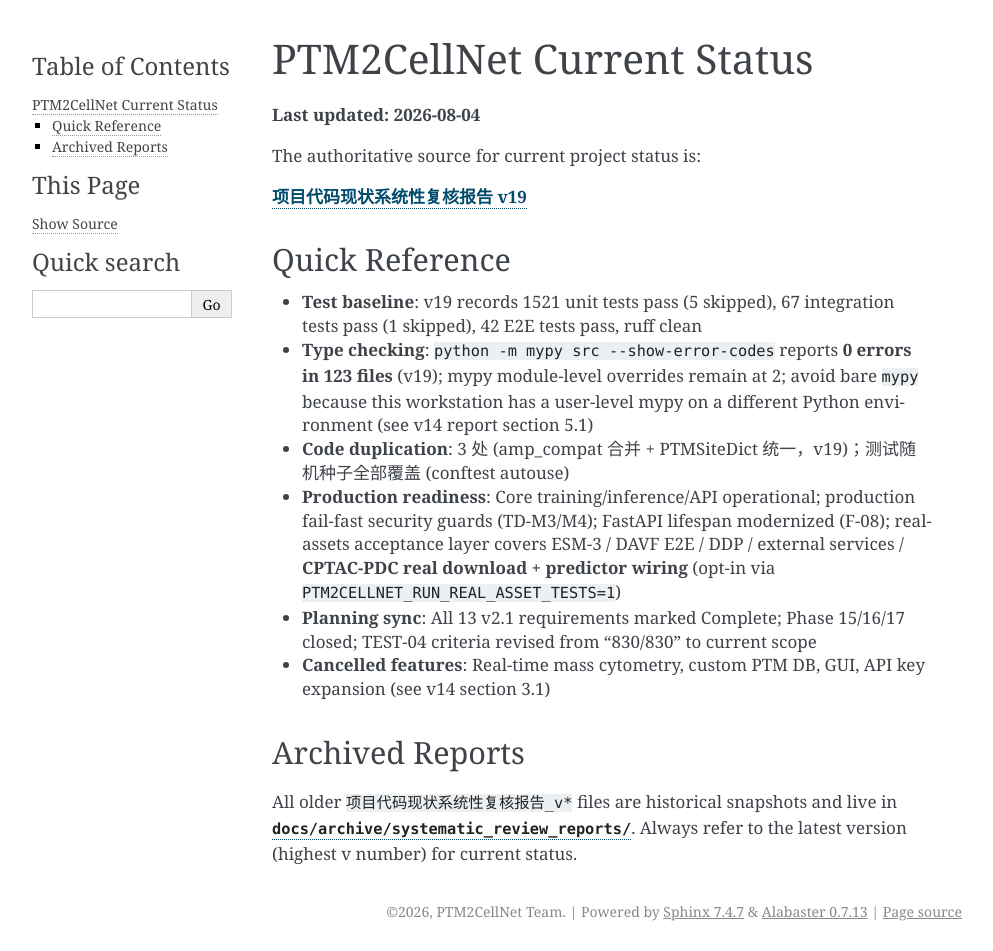
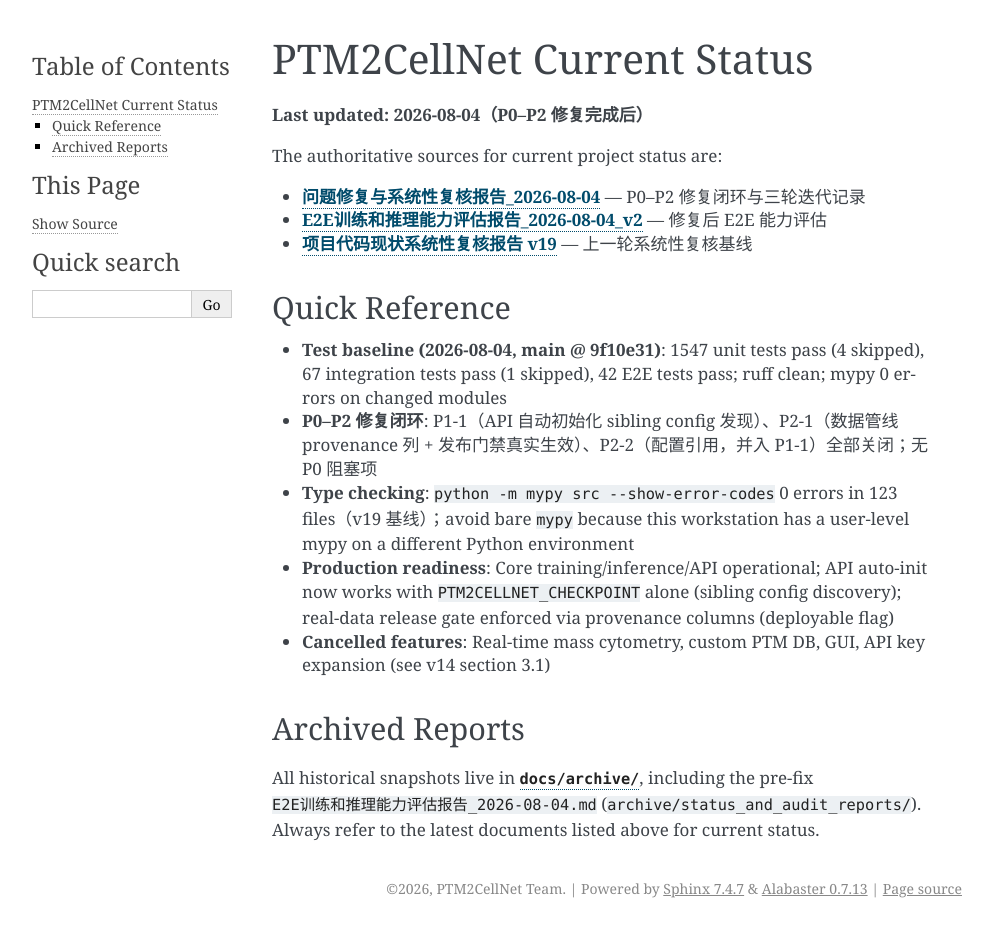
Before and after one commit to valleyhe/PTM2CellNet, a Sphinx documentation site: the page built from docs/CURRENT_STATUS.md, in a window 1280 px wide. Shown: the whole page, without its empty margins (148-1141 px from the left). Built offline with Sphinx 7.4.7, drawn with Linux system fonts in a browser that asks for light colours; pages that are not in the unit, such as notebooks, are missing from menus; after the commit the page ends 928 px from its top, so only the background shows below that.

Commit message:
docs: archive pre-fix E2E assessment, refresh status docs, add post-fix v2 report
- Archive docs/E2E训练和推理能力评估报告_2026-08-04.md (pre-fix state
  snapshot; P1-1/P2-1 issues since fixed) to
  docs/archive/status_and_audit_reports/
- CURRENT_STATUS.md now points to the fix review report and the v2 E2E
  assessment (1547 unit / 67 integration / 42 e2e baseline)
- docs/archive/README.md: manifest updated (27 status/audit reports)
- New post-fix assessment docs/E2E训练和推理能力评估报告_2026-08-04_v2.md:
  E1-E14 checklist all green except environment-limited E14; P0-P2 closed;
  9 P3 items + F-03/04/05 external dependencies with timelines

```diff
--- a/docs/CURRENT_STATUS.md
+++ b/docs/CURRENT_STATUS.md
@@ -1,22 +1,24 @@
 # PTM2CellNet Current Status
 
-**Last updated: 2026-08-04**
+**Last updated: 2026-08-04（P0–P2 修复完成后）**
 
-The authoritative source for current project status is:
+The authoritative sources for current project status are:
 
-**[项目代码现状系统性复核报告 v19](archive/systematic_review_reports/项目代码现状系统性复核报告_2026-07-06_v19.md)**
+- **[问题修复与系统性复核报告_2026-08-04](问题修复与系统性复核报告_2026-08-04.md)** — P0–P2 修复闭环与三轮迭代记录
+- **[E2E训练和推理能力评估报告_2026-08-04_v2](E2E训练和推理能力评估报告_2026-08-04_v2.md)** — 修复后 E2E 能力评估
+- **[项目代码现状系统性复核报告 v19](archive/systematic_review_reports/项目代码现状系统性复核报告_2026-07-06_v19.md)** — 上一轮系统性复核基线
 
 ## Quick Reference
 
-- **Test baseline**: v19 records 1521 unit tests pass (5 skipped), 67 integration tests pass (1 skipped), 42 E2E tests pass, ruff clean
-- **Type checking**: `python -m mypy src --show-error-codes` reports **0 errors in 123 files** (v19); mypy module-level overrides remain at 2; avoid bare `mypy` because this workstation has a user-level mypy on a different Python environment (see v14 report section 5.1)
-- **Code duplication**: 3 处 (amp_compat 合并 + PTMSiteDict 统一，v19)；测试随机种子全部覆盖 (conftest autouse)
-- **Production readiness**: Core training/inference/API operational; production fail-fast security guards (TD-M3/M4); FastAPI lifespan modernized (F-08); real-assets acceptance layer covers ESM-3 / DAVF E2E / DDP / external services / **CPTAC-PDC real download + predictor wiring** (opt-in via `PTM2CELLNET_RUN_REAL_ASSET_TESTS=1`)
-- **Planning sync**: All 13 v2.1 requirements marked Complete; Phase 15/16/17 closed; TEST-04 criteria revised from "830/830" to current scope
+- **Test baseline (2026-08-04, main @ 9f10e31)**: 1547 unit tests pass (4 skipped), 67 integration tests pass (1 skipped), 42 E2E tests pass; ruff clean; mypy 0 errors on changed modules
+- **P0–P2 修复闭环**: P1-1（API 自动初始化 sibling config 发现）、P2-1（数据管线 provenance 列 + 发布门禁真实生效）、P2-2（配置引用，并入 P1-1）全部关闭；无 P0 阻塞项
+- **Type checking**: `python -m mypy src --show-error-codes` 0 errors in 123 files（v19 基线）；avoid bare `mypy` because this workstation has a user-level mypy on a different Python environment
+- **Production readiness**: Core training/inference/API operational; API auto-init now works with `PTM2CELLNET_CHECKPOINT` alone (sibling config discovery); real-data release gate enforced via provenance columns (deployable flag)
 - **Cancelled features**: Real-time mass cytometry, custom PTM DB, GUI, API key expansion (see v14 section 3.1)
 
 ## Archived Reports
 
-All older `项目代码现状系统性复核报告_v*` files are historical snapshots and
-live in [`docs/archive/systematic_review_reports/`](archive/systematic_review_reports/).
-Always refer to the latest version (highest v number) for current status.
+All historical snapshots live in [`docs/archive/`](archive/), including the
+pre-fix `E2E训练和推理能力评估报告_2026-08-04.md`
+(`archive/status_and_audit_reports/`). Always refer to the latest documents
+listed above for current status.
```
Also changed, not shown: docs/E2E训练和推理能力评估报告_2026-08-04_v2.md (added, +197 -0 lines), docs/archive/README.md (+7 -2 lines), docs/archive/status_and_audit_reports/E2E训练和推理能力评估报告_2026-08-04.md (renamed from docs/E2E训练和推理能力评估报告_2026-08-04.md).
